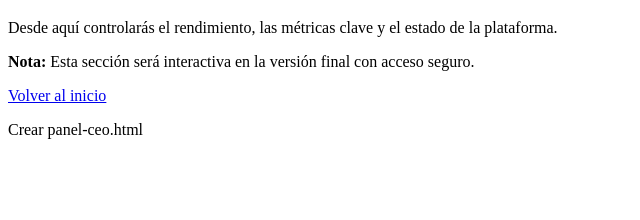
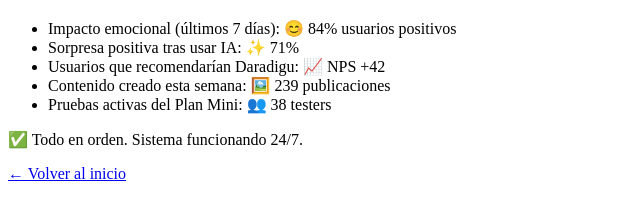
Before and after one commit to ceodaradigu/daradigu-platform, a plain HTML site: page panel-ceo.html in a window 1280 px wide. Shown: the part 62-282 px from the top of the page, without its empty margins (0-640 px from the left). Drawn offline with Linux system fonts and the light colour scheme.

Commit message:
Update panel-ceo.html

```diff
--- a/panel-ceo.html
+++ b/panel-ceo.html
@@ -1,14 +1,23 @@
 <!DOCTYPE html>
 <html lang="es">
 <head>
-    <meta charset="UTF-8" />
+  <meta charset="UTF-8">
+  <meta name="viewport" content="width=device-width, initial-scale=1.0">
   <title>Panel CEO - Daradigu</title>
 </head>
 <body>
   <h1>📊 Panel del CEO</h1>
-    <p>Desde aquí controlarás el rendimiento, las métricas clave y el estado de la plataforma.</p>
-    <p><strong>Nota:</strong> Esta sección será interactiva en la versión final con acceso seguro.</p>
-    <p><a href="/inicio.html">Volver al inicio</a></p>
+
+  <ul>
+    <li>Impacto emocional (últimos 7 días): 😊 84% usuarios positivos</li>
+    <li>Sorpresa positiva tras usar IA: ✨ 71%</li>
+    <li>Usuarios que recomendarían Daradigu: 📈 NPS +42</li>
+    <li>Contenido creado esta semana: 🖼️ 239 publicaciones</li>
+    <li>Pruebas activas del Plan Mini: 👥 38 testers</li>
+  </ul>
+
+  <p>✅ Todo en orden. Sistema funcionando 24/7.</p>
+
+  <p><a href="inicio.html">← Volver al inicio</a></p>
 </body>
 </html>
-Crear panel-ceo.html
```
Lines whose indentation alone changed are shown as unchanged.
